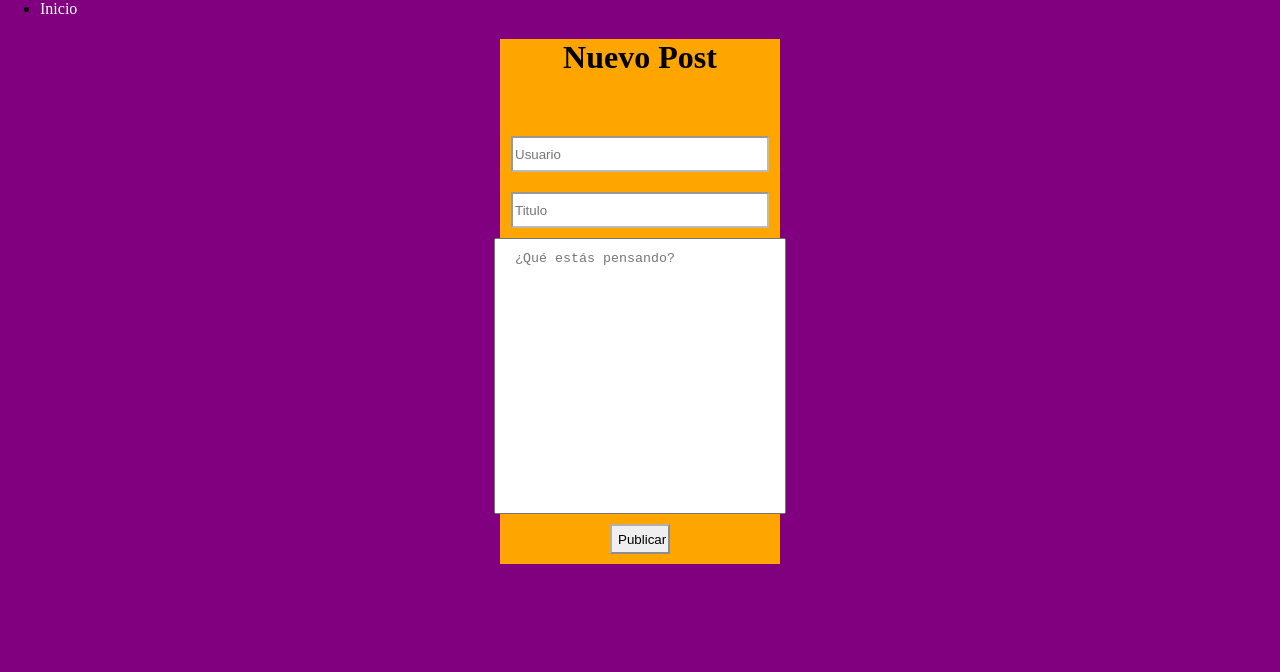
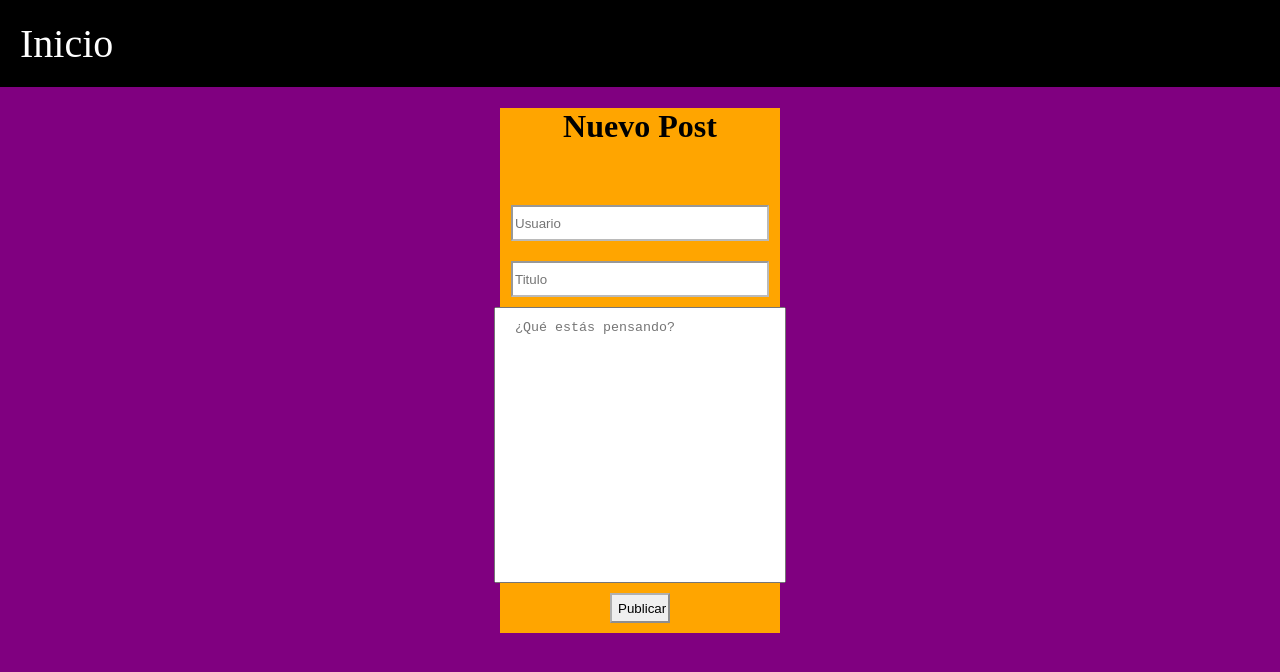
Before and after one commit to MejiaEynar/react-TP, a React (Vite) app: page /new in a window 1280 px wide. Shown: the top 672 px of the page. Built offline with nearby package versions, Linux system fonts and the light colour scheme.

Commit message:
Css ESTA BIEN

```diff
--- a/src/New.jsx
+++ b/src/New.jsx
@@ -39,9 +39,11 @@ function New() {
   return (
     <>
         <div id='list'>
-        <ul>
-            <li><Link className="inicio" to="/">Inicio</Link></li>
-        </ul>
+          <nav>
+            <ul>
+              <li><Link className="inicio" to="/">Inicio</Link></li>
+            </ul>
+          </nav>
         </div>
         <div className='asd'>
       <h1 className='new_post'>Nuevo Post</h1>
```
